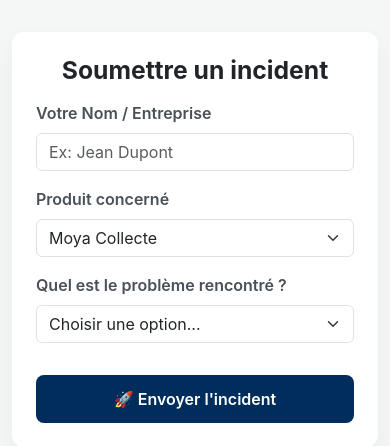
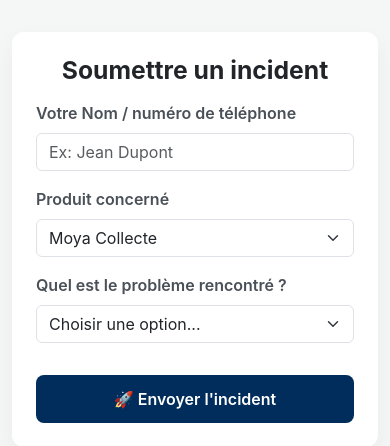
Before and after one commit to sidibeaboubacarsidick6-hub/support_final, a Django app: page / in a window 390 px wide. Shown: the part 60-506 px from the top of the page. Run offline with Django 5.2, Linux system fonts and the light colour scheme.

Commit message:
Mise à jour libellé téléphone et sécurité dashboard

```diff
--- a/ticket/templates/ticket/soumettre_ticket.html
+++ b/ticket/templates/ticket/soumettre_ticket.html
@@ -30,7 +30,7 @@
                         {% csrf_token %}
 
                         <div class="mb-3">
-                            <label class="form-label">Votre Nom / Entreprise</label>
+                            <label class="form-label">Votre Nom / numéro de téléphone</label>
                             <input type="text" name="client" class="form-control" required placeholder="Ex: Jean Dupont">
                         </div>
 
```
